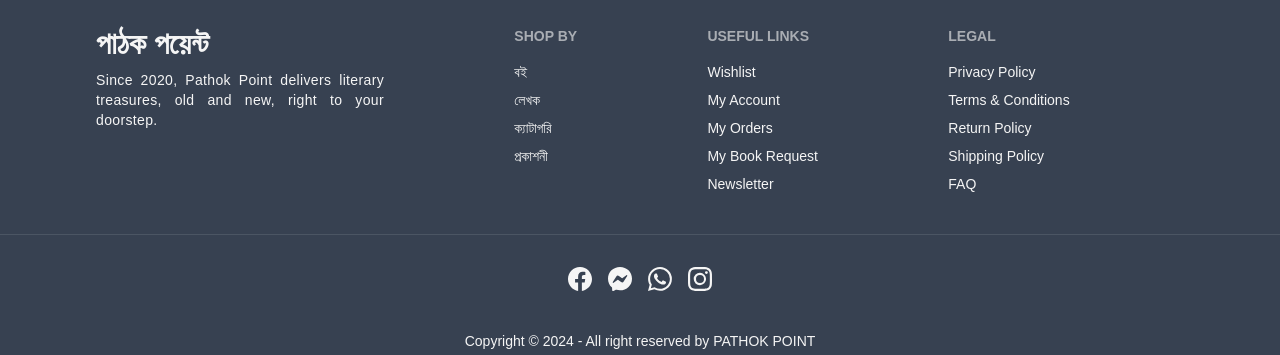
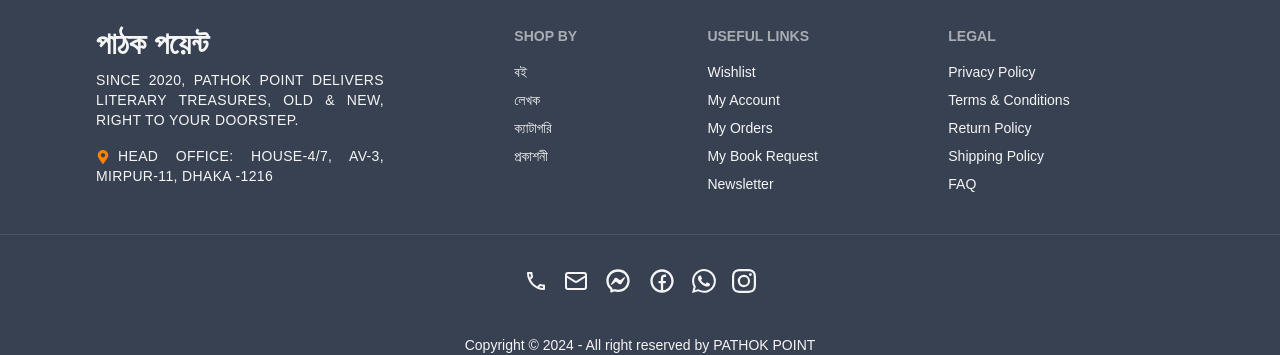
Before and after one commit to md-Salah/pathokpoint-nextjs, a Next.js app: page /authors in a window 1280 px wide. Shown: the part 193-548 px from the top of the page. Built offline with nearby package versions, Linux system fonts and the light colour scheme; a web font is replaced by a local one.

Commit message:
css improved

```diff
--- a/src/app/globals.css
+++ b/src/app/globals.css
@@ -4,11 +4,11 @@
 
 
 .custom-padding {
-    @apply px-2 md:px-3 lg:px-5 xl:px-24 2xl:px-36;
+    @apply px-2 md:px-5 lg:px-12 xl:px-24 2xl:px-36;
 }
 
 .custom-margin {
-    @apply mx-2 md:mx-3 lg:mx-5 xl:mx-24 2xl:mx-36;
+    @apply mx-2 md:mx-5 lg:mx-12 xl:mx-24 2xl:mx-36;
 }
 
 .primary-style {
--- a/src/components/FlashSaleCarousel/FalshSaleCarousel.tsx
+++ b/src/components/FlashSaleCarousel/FlashSaleCarousel.tsx
@@ -13,7 +13,7 @@
   const scrollRef = useRef<HTMLDivElement>(null);
 
   return (
-    <div className="mt-16 custom-margin p-1 sm:p-6 pt-14 bg-[#7d7064] rounded-md">
+    <div className="mt-16 pt-14 pb-3 md:pb-5 lg:pb-12 custom-padding bg-[#7d7064]">
       <Title title={title} />
       <div ref={carouselRef} className="relative">
         <div
--- a/src/components/FlashSaleCarousel/index.ts
+++ b/src/components/FlashSaleCarousel/index.ts
@@ -1 +1 @@
-export { default as FlashSaleCarousel } from "./FalshSaleCarousel";
+export { default as FlashSaleCarousel } from "./FlashSaleCarousel";
--- a/src/components/Footer/Footer.tsx
+++ b/src/components/Footer/Footer.tsx
@@ -1,6 +1,22 @@
 import Link from "next/link";
+import { FaMapMarkerAlt, FaHeadset } from "react-icons/fa";
 import { legal, shopBy, usefulLinks } from "@/constants/footer";
-import { BsFacebook, BsInstagram, BsLinkedin, BsMessenger, BsWhatsapp } from "react-icons/bs";
+import { MdOutlineMailOutline } from "react-icons/md";
+import { GoMail } from "react-icons/go";
+import { CiMail } from "react-icons/ci";
+import { LuMail } from "react-icons/lu";
+import { MdOutlineCall } from "react-icons/md";
+import { LiaFacebook } from "react-icons/lia";
+import { PiFacebookLogoBold } from "react-icons/pi";
+import { RiFacebookCircleLine } from "react-icons/ri";
+import { RiMessengerLine } from "react-icons/ri";
+import {
+  BsFacebook,
+  BsInstagram,
+  BsTelephoneForward,
+  BsMessenger,
+  BsWhatsapp,
+} from "react-icons/bs";
 
 const Footer = () => {
   return (
@@ -8,9 +24,13 @@
       <footer className="footer footer-center md:footer py-10 custom-padding bg-secondary text-secondary-content">
         <aside>
           <p className="text-3xl font-semibold">পাঠক পয়েন্ট</p>
-          <p className="max-w-72 text-justify tracking-wide">
-            Since 2020, Pathok Point delivers literary treasures, old and new,
+          <p className="max-w-72 md:text-justify tracking-wide uppercase">
+            Since 2020, Pathok Point delivers literary treasures, old & new,
             right to your doorstep.
+          </p>
+          <p className="max-w-72 md:text-justify tracking-wide uppercase mt-2">
+            <FaMapMarkerAlt className="inline-block mr-2 text-primary" />
+            Head office: House-4/7, Av-3, Mirpur-11, Dhaka -1216
           </p>
         </aside>
         <nav>
@@ -40,18 +60,48 @@
       </footer>
       <footer className="footer footer-center pt-8 pb-10 custom-padding bg-secondary text-secondary-content border-t border-gray-600">
         <nav>
-          <div className="grid grid-flow-col gap-4">
-            <Link href='https://www.facebook.com/pathok.point' className="fill-current">
-                <BsFacebook className="w-6 h-6" />
+          <div className="grid grid-flow-col gap-4 items-center">
+            <Link
+              href="tell:+8801686347168"
+              className="fill-current tooltip"
+              data-tip="01686 -347 168"
+            >
+              <MdOutlineCall className="w-6 h-6" />
             </Link>
-            <Link href='https://m.me/pathok.point' className="fill-current">
-                <BsMessenger className="w-6 h-6" />
+            <Link
+              href="mailto:hello@pathokpoint.com"
+              className="fill-current tooltip"
+              data-tip="hello@pathokpoint.com"
+            >
+              <LuMail className="w-6 h-6" />
             </Link>
-            <Link href='https://wa.me/8801835963652' className="fill-current">
-                <BsWhatsapp className="w-6 h-6" />
+            <Link
+              href="https://m.me/pathok.point"
+              className="fill-current tooltip"
+              data-tip="Messenger"
+            >
+              <RiMessengerLine className="w-7 h-7" />
             </Link>
-            <Link href='https://www.instagram.com/pathok.point/' className="fill-current">
-                <BsInstagram className="w-6 h-6" />
+            <Link
+              href="https://www.facebook.com/pathok.point"
+              className="fill-current tooltip"
+              data-tip="Facebook"
+            >
+              <RiFacebookCircleLine className="w-7 h-7" />
+            </Link>
+            <Link
+              href="https://wa.me/8801835963652"
+              className="fill-current tooltip"
+              data-tip="Whatsapp"
+            >
+              <BsWhatsapp className="w-6 h-6" />
+            </Link>
+            <Link
+              href="https://www.instagram.com/pathok.point/"
+              className="fill-current tooltip"
+              data-tip="Instagram"
+            >
+              <BsInstagram className="w-6 h-6" />
             </Link>
           </div>
         </nav>
```
